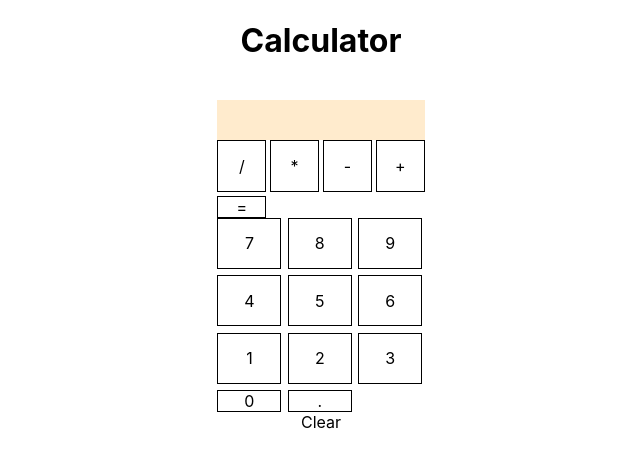
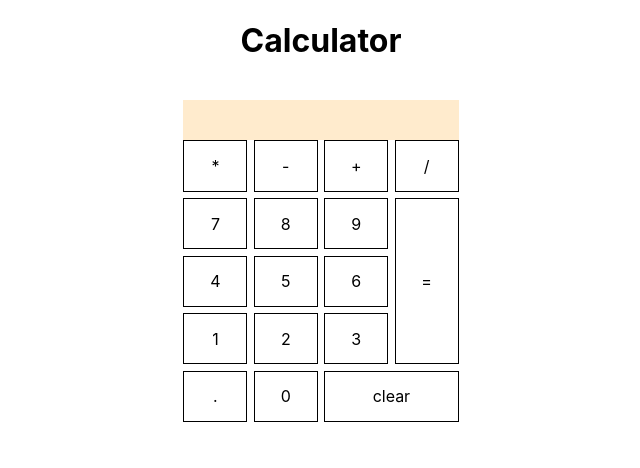
Before and after one commit to noavrd/Calculator, a React (Create React App) app in the folder client/: page / in a window 1280 px wide. Shown: the top 468 px of the page, without its empty margins (319-959 px from the left). Built offline with nearby package versions, Linux system fonts and the light colour scheme.

Commit message:
fix grid

```diff
--- a/client/src/App.css
+++ b/client/src/App.css
@@ -16,9 +16,9 @@ h1 {
 .numbers-container {
   display: grid;
 
-  grid-template-columns: 8vh 8vh 8vh;
+  grid-template-columns: 8vh 8vh 8vh 8vh;
   grid-gap: 0.5vw;
-  grid-template-rows: 4vw 4vw 4vw;
+  grid-template-rows: 4vw 4vw 4vw 4vw 4vw;
 }
 
 .number {
@@ -28,6 +28,16 @@ h1 {
   align-items: center;
 }
 
+#item15 {
+  grid-row-start: 2;
+  grid-row-end: 5;
+  grid-column-start: 4;
+}
+
+#item16 {
+  grid-column-start: 3;
+  grid-column-end: 5;
+}
 .symbols-container {
   display: grid;
   grid-template-columns: 6.1vh 6.1vh 6.1vh 6.1vh;
--- a/client/src/components/Main.js
+++ b/client/src/components/Main.js
@@ -4,8 +4,26 @@ import Action from './Action';
 import Number from './Number';
 
 export default function Main() {
-  const symbols = ['/', '*', '-', '+', '='];
-  const numbers = [7, 8, 9, 4, 5, 6, 1, 2, 3, 0, '.'];
+  const symbols = [];
+  const numbers = [
+    '*',
+    '-',
+    '+',
+    '/',
+    7,
+    8,
+    9,
+    4,
+    5,
+    6,
+    1,
+    2,
+    3,
+    '.',
+    0,
+    '=',
+    'clear',
+  ];
 
   const [currentNum, setCurrentNum] = useState(0);
   const [secondNum, setSecondNum] = useState(0);
@@ -34,23 +52,26 @@ export default function Main() {
   return (
     <>
       <div className="show-clicked">{currentNum === 0 ? '' : currentNum}</div>
-      <div className="symbols-container">
+      {/* <div className="symbols-container">
         {symbols.map((element, i) => (
           <div className="symbol">
             <Action symbol={element} key={i} />
           </div>
         ))}
-      </div>
+      </div> */}
 
       <div className="numbers-container">
         {numbers.map((element, i) => (
-          <div className="number" onClick={() => onClickNumber(element)}>
+          <div
+            id={`item${i}`}
+            className="number"
+            onClick={() => onClickNumber(element)}>
             <Number eachNum={element} key={i} />
           </div>
         ))}
       </div>
 
-      <div onClick={() => onClear()}>Clear</div>
+      {/* <div onClick={() => onClear()}>Clear</div> */}
     </>
   );
 }
```
